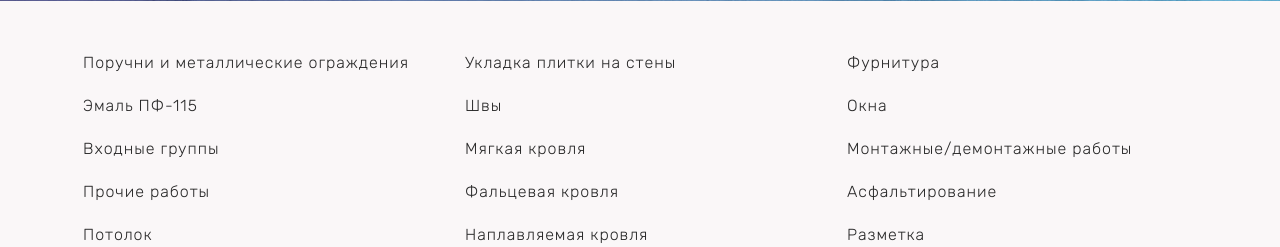
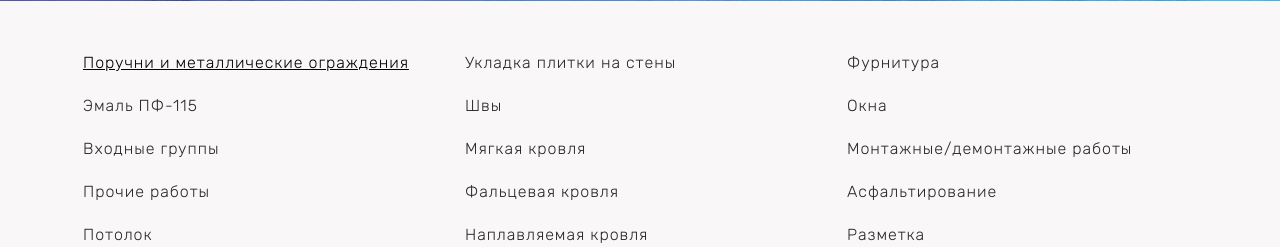
Before and after one commit to sergeygutovskiy/ersm, a PHP site: page /prices in a window 1280 px wide, with the pointer over the restyled element. Shown: the part 399-646 px from the top of the page. Run offline with PHP 8.4, Linux system fonts and the light colour scheme; some libraries are stand-ins or nearby versions; some web fonts are replaced.

Commit message:
add animation in prices page and black hover color on services page

```diff
--- a/css/pages/prices.css
+++ b/css/pages/prices.css
@@ -21,6 +21,11 @@ body {
 
 .prices-links__item a {
 	color: inherit;
+}
+
+.prices-links__item a:hover {
+	text-decoration: underline;
+	color: black;
 }
 
 .prices-links-title {
--- a/css/pages/services.css
+++ b/css/pages/services.css
@@ -53,6 +53,7 @@ main .block-services a {
 
 .main-services li > a:hover {
 	text-decoration: underline;
+	color: black;
 }
 
 @media screen and (max-width: 980px)
```
